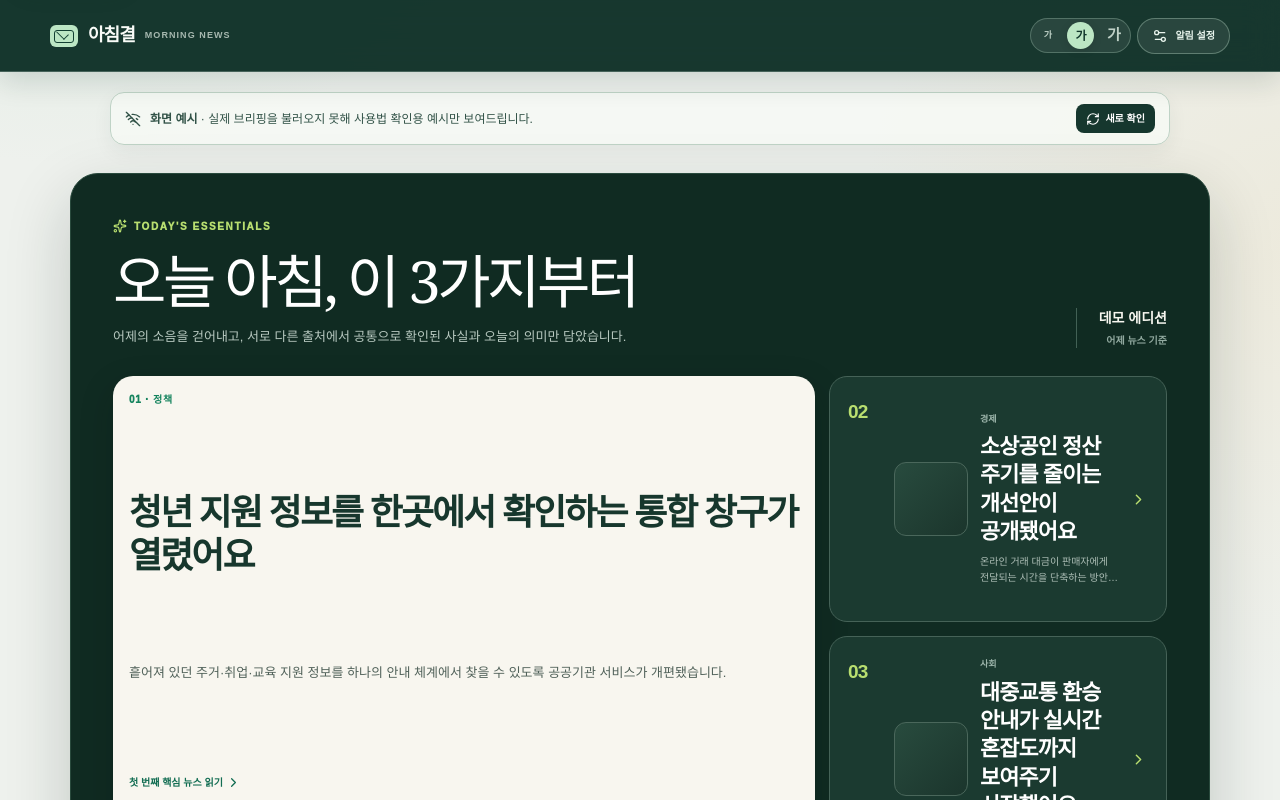
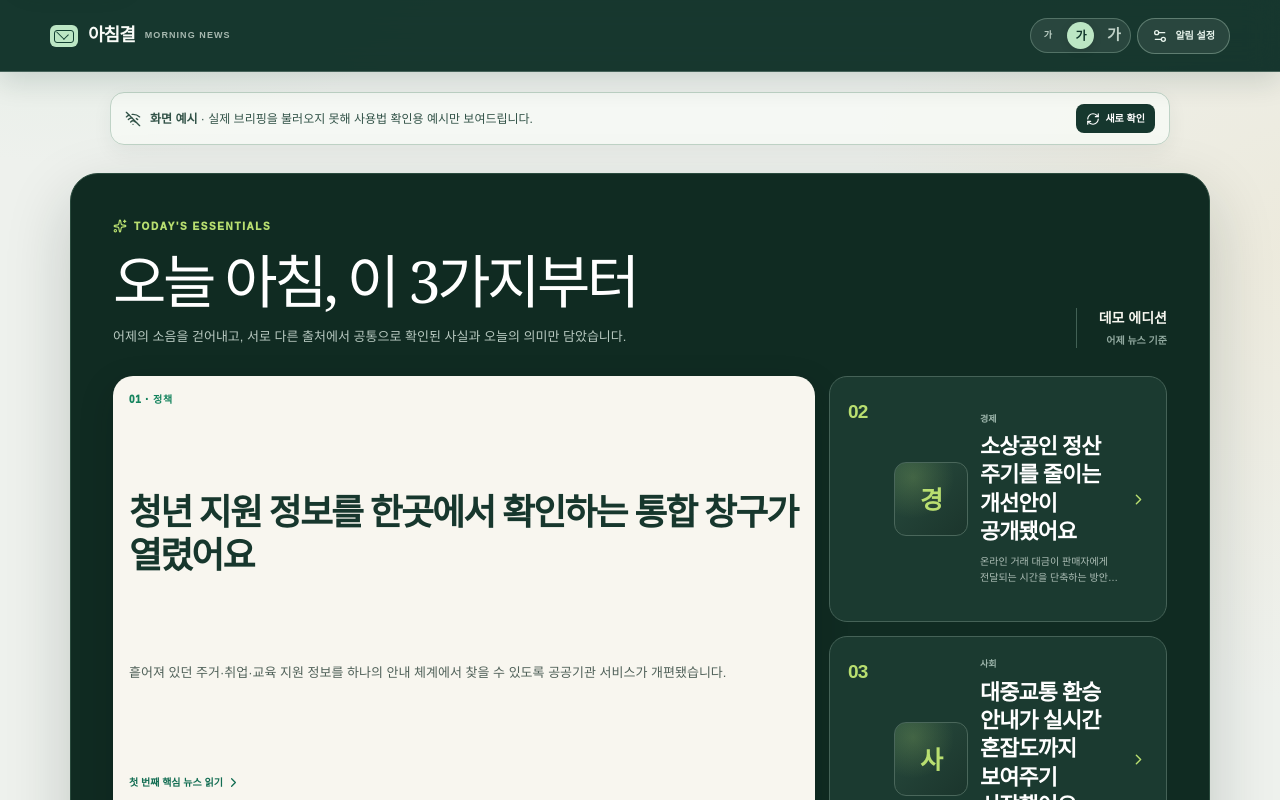
Before and after one commit to boclair98/achim-gyeol, a Next.js app in the folder frontend/: page /briefing in a window 1280 px wide. Shown: the top 800 px of the page. Built offline with nearby package versions, Linux system fonts and the light colour scheme; no server answers.

Commit message:
Add-thumbnail-placeholder (#77)

```diff
--- a/frontend/app/globals.css
+++ b/frontend/app/globals.css
@@ -1869,6 +1869,22 @@ body { text-rendering: optimizeLegibility; }
   padding: 6px;
 }
 
+.morning-secondary-thumb-placeholder {
+  display: grid;
+  place-items: center;
+  background:
+    radial-gradient(circle at 25% 20%, rgba(185, 223, 112, .2), transparent 52%),
+    linear-gradient(135deg, #284b3e, #1b352c);
+}
+
+.morning-secondary-thumb-placeholder span {
+  color: #b9df70;
+  font-family: Georgia, "Noto Serif KR", serif;
+  font-size: 25px;
+  font-weight: 900;
+  letter-spacing: -.04em;
+}
+
 @media (max-width: 850px) {
   .morning-secondary-list button {
     grid-template-columns: 34px 72px minmax(0, 1fr) 18px;
--- a/frontend/components/BriefingDelivery.tsx
+++ b/frontend/components/BriefingDelivery.tsx
@@ -347,7 +347,9 @@ function DailyBriefingSheets({ briefing, reportingEnabled, selectedDate, onChoos
         <div className="morning-secondary-list">
           {featuredStories.slice(1).map((story, index) => <button type="button" key={story.id} onClick={() => openFeaturedStory(story.id)}>
             <b>0{index + 2}</b>
-            <div className="morning-secondary-thumb" aria-hidden="true"><StoryVisual story={story} variant="hero" /></div>
+            <div className={`morning-secondary-thumb${story.imageUrl ? "" : " morning-secondary-thumb-placeholder"}`} aria-hidden="true">
+              {story.imageUrl ? <StoryVisual story={story} variant="hero" /> : <span>{story.category === "e스포츠" ? "e" : story.category.slice(0, 1)}</span>}
+            </div>
             <span><small>{story.category}</small><strong>{story.title}</strong><p>{story.oneLineSummary || story.summary}</p></span>
             <ChevronRight size={17} />
           </button>)}
```
Also changed, not shown: 1 other file (tests, documents, lock files or other folders).
